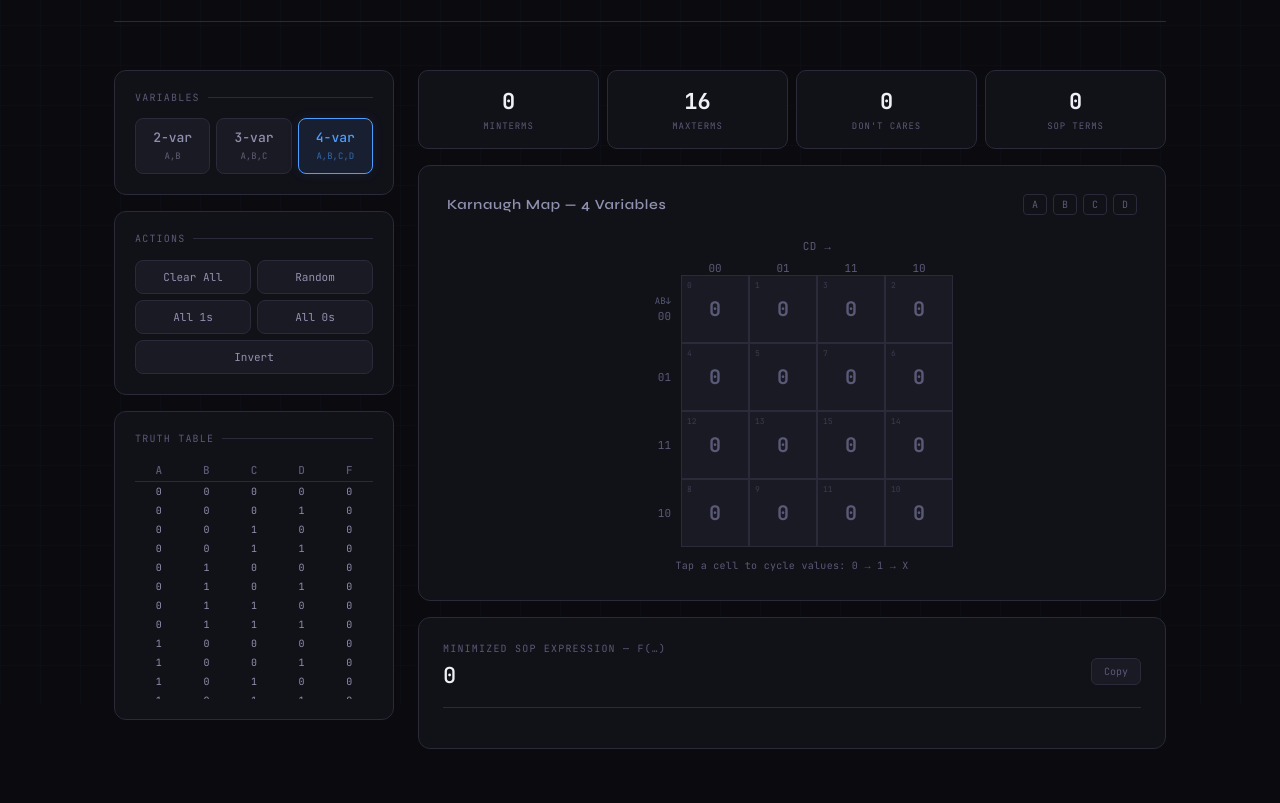
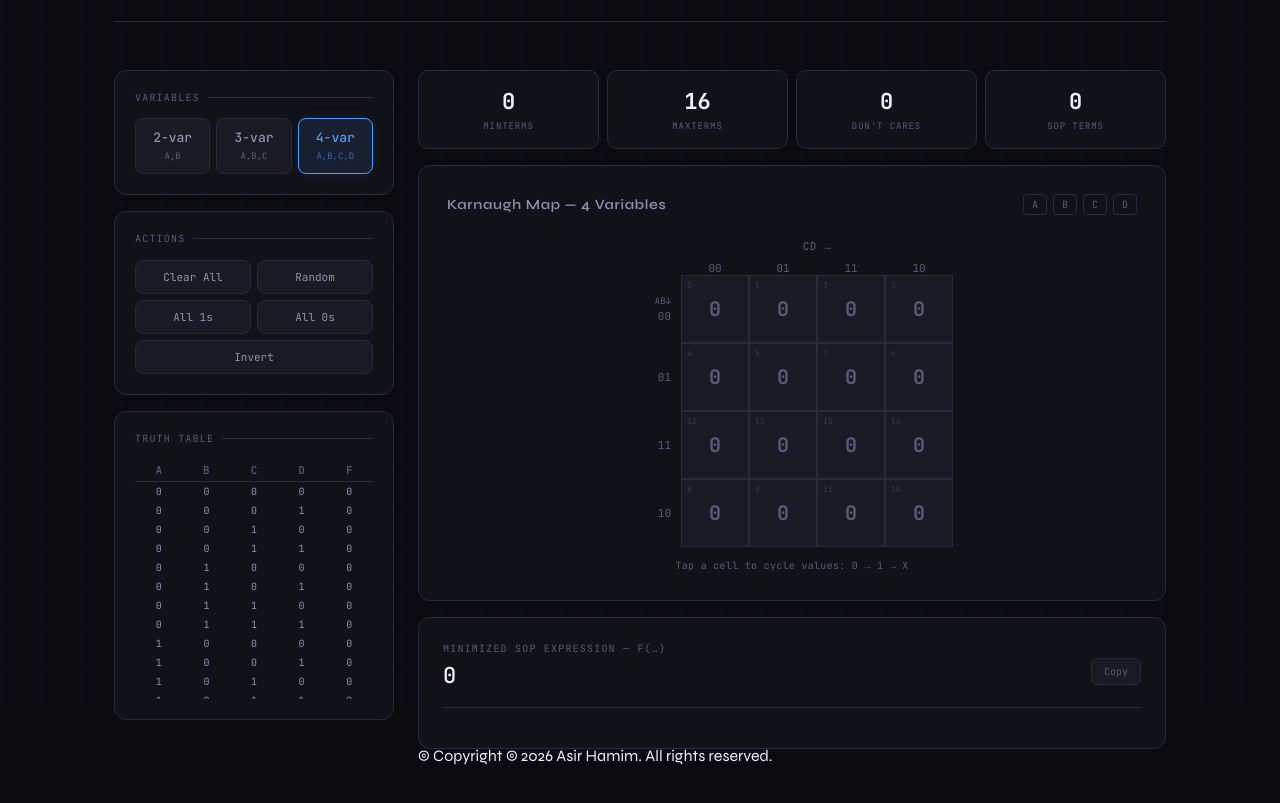
Before and after one commit to Hameme21/K-Map, a plain HTML site: page index.html in a window 1280 px wide. Shown: the part 95-898 px from the top of the page. Drawn offline with Linux system fonts and the light colour scheme.

Commit message:
Update index.html

```diff
--- a/index.html
+++ b/index.html
@@ -573,6 +573,12 @@
     margin-top: 0.75rem;
     letter-spacing: 0.03em;
   }
+
+footer{
+    position: absolute;
+    bottom: 0;
+    width: 100%;
+}
 </style>
 </head>
 <body>
@@ -669,6 +675,9 @@
         </div>
         <div class="groups-section" id="groups-section"></div>
       </div>
+        <footer>
+       <p>&#169 Copyright &copy; 2026 Asir Hamim. All rights reserved.</p>
+    </footer>
 
     </main>
   </div>
```
